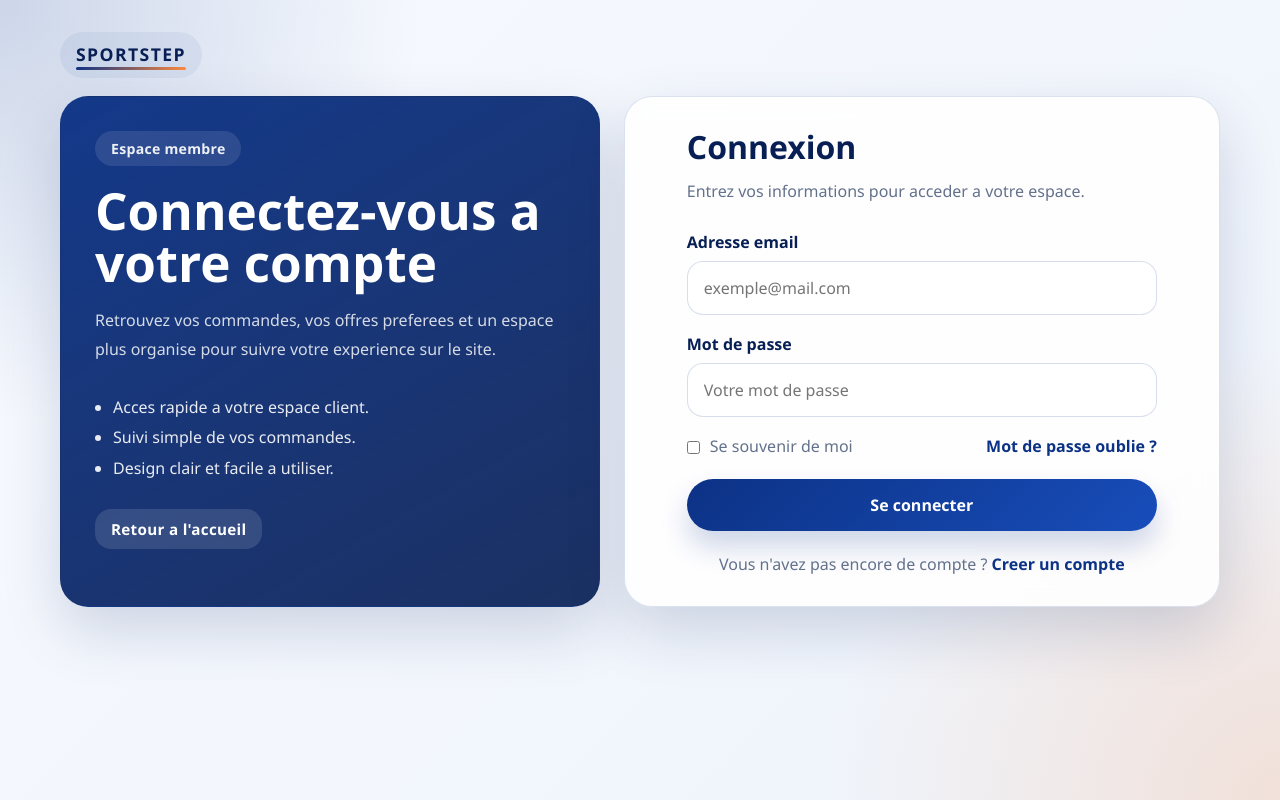
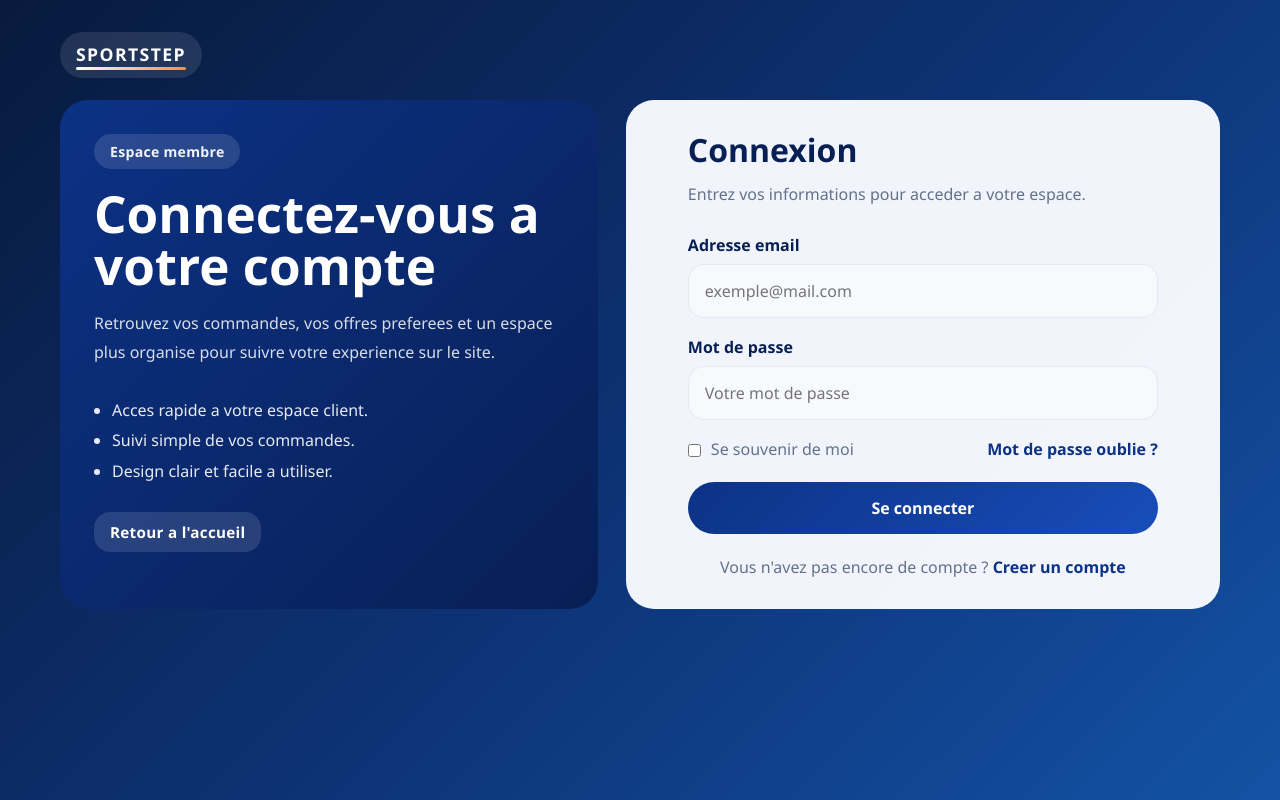
Before and after one commit to Hamza-Dadi/sportstep-ecommerce, a plain HTML site: page Login.html in a window 1280 px wide. Drawn offline with Linux system fonts and the light colour scheme.

Commit message:
Deuxieme modification

```diff
--- a/main.css
+++ b/main.css
@@ -1,12 +1,14 @@
 :root {
   --color-primary: #0c3285;
   --color-primary-dark: #081f55;
+  --color-bleu-carte-debut: #0c3285;
+  --color-bleu-carte-fin: #081f55;
   --color-accent: #ff8a3d;
   --color-text: #182235;
   --color-muted: #63718b;
-  --color-surface: rgba(255, 255, 255, 0.88);
-  --color-border: rgba(12, 50, 133, 0.14);
-  --shadow-soft: 0 24px 60px rgba(8, 31, 85, 0.16);
+  --color-surface: rgba(255, 255, 255, 0.92);
+  --color-border: transparent;
+  --shadow-soft: none;
   --radius-lg: 28px;
   --radius-md: 16px;
 }
@@ -16,14 +18,18 @@
 }
 
 body {
+  position: relative;
   margin: 0;
   min-height: 100vh;
   font-family: "Segoe UI", Tahoma, Geneva, Verdana, sans-serif;
   color: var(--color-text);
-  background:
-    radial-gradient(circle at top left, rgba(12, 50, 133, 0.18), transparent 28%),
-    radial-gradient(circle at bottom right, rgba(255, 138, 61, 0.18), transparent 30%),
-    linear-gradient(135deg, #f7faff 0%, #eef3fb 100%);
+  background: linear-gradient(135deg, #081a3d 0%, #0d3274 52%, #1352a5 100%);
+  overflow-x: hidden;
+}
+
+body::before,
+body::after {
+  content: none;
 }
 
 a {
@@ -43,26 +49,27 @@ img {
 }
 
 .en-tete-page-auth {
-  margin-bottom: 18px;
+  margin-bottom: 22px;
 }
 
 .grille-authentification {
   display: grid;
   grid-template-columns: 0.95fr 1.05fr;
-  gap: 24px;
+  gap: 28px;
   align-items: stretch;
 }
 
 .bloc-authentification {
-  border: 1px solid var(--color-border);
+  border: none;
   border-radius: var(--radius-lg);
-  box-shadow: var(--shadow-soft);
+  box-shadow: none;
   overflow: hidden;
 }
 
 .bloc-informations {
+  position: relative;
   padding: 34px;
-  background: linear-gradient(150deg, rgba(12, 50, 133, 0.96), rgba(8, 31, 85, 0.92));
+  background: linear-gradient(135deg, var(--color-bleu-carte-debut), var(--color-bleu-carte-fin));
   color: #ffffff;
 }
 
@@ -71,19 +78,17 @@ img {
   align-items: center;
   justify-content: center;
   padding: 28px;
-  background: var(--color-surface);
-  backdrop-filter: blur(12px);
+  background: rgba(249, 251, 255, 0.97);
 }
 
 .marque-site {
   display: inline-flex;
   width: fit-content;
-  color: var(--color-primary-dark);
+  color: #ffffff;
   font-size: 1.1rem;
   font-weight: 800;
   letter-spacing: 0.08em;
   text-transform: uppercase;
-  transition: transform 0.22s ease;
 }
 
 .mot-symbole {
@@ -91,8 +96,8 @@ img {
   display: inline-block;
   padding: 10px 16px 12px;
   border-radius: 999px;
-  background: rgba(12, 50, 133, 0.06);
-  transition: transform 0.22s ease, box-shadow 0.22s ease, background 0.22s ease;
+  background: rgba(255, 255, 255, 0.1);
+  transition: transform 0.22s ease, background 0.22s ease;
 }
 
 .marque-site .mot-symbole::after {
@@ -103,13 +108,12 @@ img {
   bottom: 8px;
   height: 3px;
   border-radius: 999px;
-  background: linear-gradient(135deg, var(--color-primary), var(--color-accent));
+  background: linear-gradient(135deg, #ffffff, var(--color-accent));
 }
 
 .marque-site:hover .mot-symbole {
   transform: translateY(-4px);
-  background: rgba(12, 50, 133, 0.1);
-  box-shadow: 0 14px 26px rgba(12, 50, 133, 0.18);
+  background: rgba(255, 255, 255, 0.16);
 }
 
 .marque-site:active .mot-symbole {
@@ -122,8 +126,8 @@ img {
   margin: 0 0 18px;
   padding: 8px 16px;
   border-radius: 999px;
-  background: rgba(255, 255, 255, 0.1);
-  color: rgba(255, 255, 255, 0.92);
+  background: rgba(255, 255, 255, 0.12);
+  color: rgba(255, 255, 255, 0.94);
   font-size: 0.88rem;
   font-weight: 600;
   letter-spacing: 0.02em;
@@ -137,7 +141,7 @@ img {
 
 .texte-authentification {
   margin: 18px 0 0;
-  color: rgba(255, 255, 255, 0.82);
+  color: rgba(255, 255, 255, 0.84);
   line-height: 1.8;
 }
 
@@ -158,10 +162,9 @@ img {
   font-weight: 700;
   font-size: 0.95rem;
   letter-spacing: 0.02em;
-  text-decoration: none;
   background: rgba(255, 255, 255, 0.12);
   border-radius: var(--radius-md);
-  transition: all 0.2s ease-in-out;
+  transition: background 0.2s ease, transform 0.2s ease;
 }
 
 .lien-retour:hover {
@@ -199,18 +202,18 @@ img {
 .champ-saisie {
   width: 100%;
   padding: 15px 16px;
-  border: 1px solid rgba(12, 50, 133, 0.16);
+  border: 1px solid rgba(12, 50, 133, 0.08);
   border-radius: var(--radius-md);
-  background: #ffffff;
+  background: #f7f9fd;
   color: var(--color-text);
   font: inherit;
   outline: none;
-  transition: border-color 0.2s ease, box-shadow 0.2s ease, transform 0.2s ease;
+  transition: border-color 0.2s ease, background 0.2s ease, transform 0.2s ease;
 }
 
 .champ-saisie:focus {
   border-color: var(--color-primary);
-  box-shadow: 0 0 0 4px rgba(12, 50, 133, 0.1);
+  background: #ffffff;
   transform: translateY(-1px);
 }
 
@@ -269,13 +272,12 @@ select.champ-saisie {
   font: inherit;
   font-weight: 700;
   cursor: pointer;
-  box-shadow: 0 16px 28px rgba(12, 50, 133, 0.2);
-  transition: transform 0.25s ease, box-shadow 0.25s ease;
+  box-shadow: none;
+  transition: transform 0.25s ease;
 }
 
 .bouton-formulaire:hover {
   transform: translateY(-2px);
-  box-shadow: 0 22px 34px rgba(12, 50, 133, 0.24);
 }
 
 .texte-formulaire {
--- a/style.css
+++ b/style.css
@@ -4,9 +4,9 @@
   --color-accent: #ff8a3d;
   --color-text: #172033;
   --color-muted: #61708d;
-  --color-surface: rgba(255, 255, 255, 0.84);
-  --color-border: rgba(12, 50, 133, 0.12);
-  --shadow-soft: 0 25px 60px rgba(8, 31, 85, 0.14);
+  --color-surface: rgba(255, 255, 255, 0.9);
+  --color-border: transparent;
+  --shadow-soft: none;
   --radius-lg: 28px;
   --radius-md: 18px;
   --container-width: 1180px;
@@ -23,13 +23,17 @@ html {
 }
 
 body {
+  position: relative;
   min-height: 100vh;
   font-family: "Segoe UI", Tahoma, Geneva, Verdana, sans-serif;
   color: var(--color-text);
-  background:
-    radial-gradient(circle at top left, rgba(12, 50, 133, 0.18), transparent 30%),
-    radial-gradient(circle at bottom right, rgba(255, 138, 61, 0.16), transparent 28%),
-    linear-gradient(135deg, #f8fbff 0%, #eef3fb 100%);
+  background: linear-gradient(135deg, #081a3d 0%, #0d3274 52%, #1352a5 100%);
+  overflow-x: hidden;
+}
+
+body::before,
+body::after {
+  content: none;
 }
 
 a {
@@ -64,7 +68,7 @@ img {
   font-weight: 800;
   letter-spacing: 0.08em;
   text-transform: uppercase;
-  color: var(--color-primary-dark);
+  color: #ffffff;
 }
 
 .mot-symbole {
@@ -72,7 +76,8 @@ img {
   display: inline-block;
   padding: 10px 16px 12px;
   border-radius: 999px;
-  background: rgba(12, 50, 133, 0.06);
+  background: rgba(255, 255, 255, 0.1);
+  transition: transform 0.22s ease, background 0.22s ease;
 }
 
 .logo-site .mot-symbole::after {
@@ -83,7 +88,16 @@ img {
   bottom: 8px;
   height: 3px;
   border-radius: 999px;
-  background: linear-gradient(135deg, var(--color-primary), var(--color-accent));
+  background: linear-gradient(135deg, #ffffff, var(--color-accent));
+}
+
+.logo-site:hover .mot-symbole {
+  transform: translateY(-4px);
+  background: rgba(255, 255, 255, 0.16);
+}
+
+.logo-site:active .mot-symbole {
+  transform: translateY(-1px);
 }
 
 .navigation-principale {
@@ -94,14 +108,14 @@ img {
 
 .navigation-principale a,
 .lien-navigation {
-  color: var(--color-muted);
+  color: rgba(255, 255, 255, 0.82);
   font-weight: 600;
   transition: color 0.25s ease;
 }
 
 .navigation-principale a:hover,
 .lien-navigation:hover {
-  color: var(--color-primary);
+  color: #ffffff;
 }
 
 .actions-navigation {
@@ -117,17 +131,16 @@ img {
   min-width: 170px;
   padding: 14px 24px;
   border-radius: 999px;
-  border: 1px solid transparent;
+  border: none;
   background: linear-gradient(135deg, var(--color-primary), #184dba);
   color: #ffffff;
   font-weight: 700;
-  box-shadow: 0 16px 30px rgba(12, 50, 133, 0.2);
-  transition: transform 0.25s ease, box-shadow 0.25s ease, background 0.25s ease;
+  box-shadow: none;
+  transition: transform 0.25s ease, background 0.25s ease;
 }
 
 .bouton:hover {
   transform: translateY(-2px);
-  box-shadow: 0 22px 34px rgba(12, 50, 133, 0.24);
 }
 
 .bouton-petit {
@@ -156,15 +169,14 @@ img {
 .carte-avantage,
 .panneau-espace-membre,
 .bloc-contact {
-  border: 1px solid var(--color-border);
-  box-shadow: var(--shadow-soft);
+  border: none;
+  box-shadow: none;
 }
 
 .contenu-accueil {
   padding: 40px;
   border-radius: var(--radius-lg);
   background: var(--color-surface);
-  backdrop-filter: blur(14px);
 }
 
 .etiquette-accueil,
@@ -232,7 +244,7 @@ img {
   min-height: 560px;
   padding: 30px;
   border-radius: 36px;
-  background: linear-gradient(160deg, rgba(12, 50, 133, 0.98), rgba(24, 77, 186, 0.88));
+  background: linear-gradient(160deg, #0c3285, #1749b1);
   overflow: hidden;
 }
 
@@ -241,7 +253,7 @@ img {
   right: -20px;
   bottom: 16px;
   width: min(100%, 560px);
-  filter: drop-shadow(0 26px 36px rgba(0, 0, 0, 0.22));
+  filter: none;
 }
 
 .carte-promotion,
@@ -251,7 +263,7 @@ img {
   border-radius: 22px;
   background: rgba(255, 255, 255, 0.92);
   color: var(--color-text);
-  box-shadow: 0 18px 30px rgba(0, 0, 0, 0.15);
+  box-shadow: none;
 }
 
 .carte-promotion {
@@ -299,9 +311,19 @@ img {
   margin-bottom: 28px;
 }
 
+.entete-section .etiquette-section {
+  background: rgba(255, 255, 255, 0.12);
+  color: #ffffff;
+}
+
 .entete-section h2 {
   font-size: clamp(1.9rem, 3vw, 2.9rem);
   line-height: 1.15;
+  color: #ffffff;
+}
+
+.entete-section p {
+  color: rgba(255, 255, 255, 0.82);
 }
 
 .grille-collections,
```
